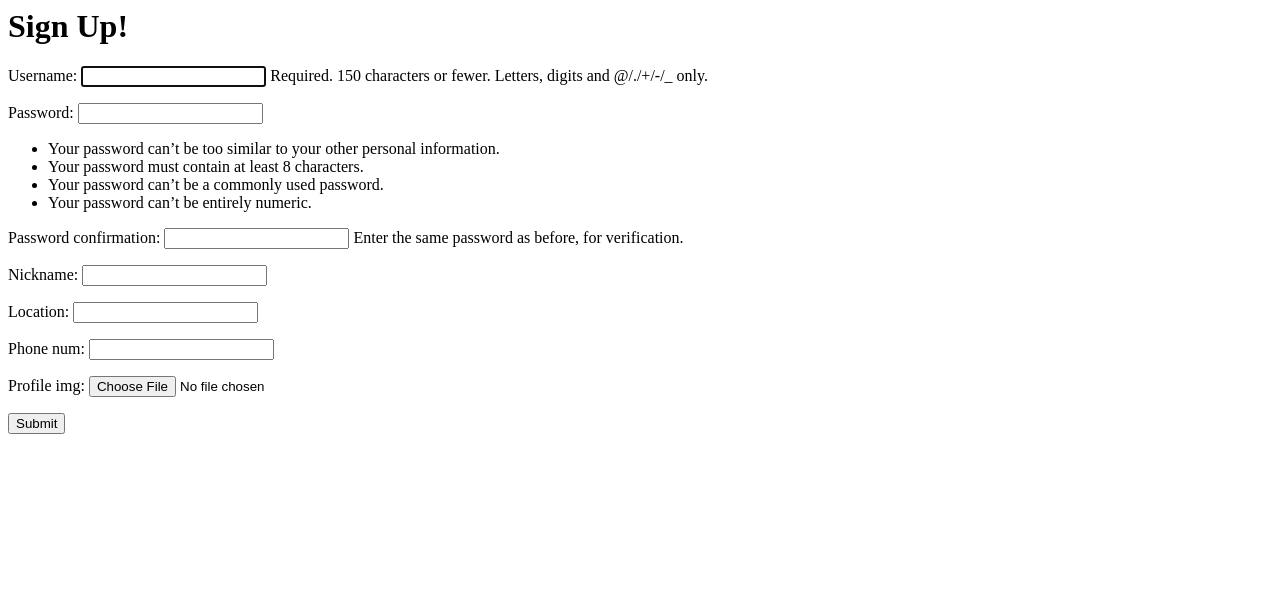
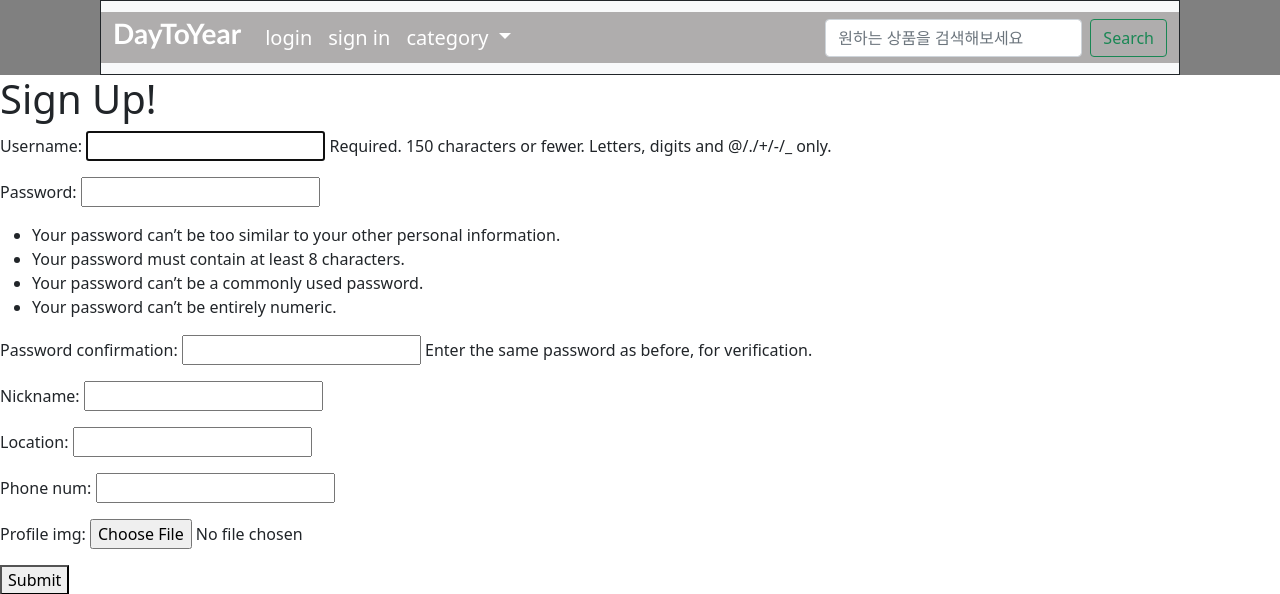
Before and after one commit to likelion-kookmin/Day-to-Year, a Django app: page /accounts/signup/ in a window 1280 px wide. Shown: the top 594 px of the page. Run offline with Django 3.2, Linux system fonts and the light colour scheme.

Commit message:
base.html link connecting

```diff
--- a/day_to_year/accounts/templates/finduser.html
+++ b/day_to_year/accounts/templates/finduser.html
@@ -1,5 +1,10 @@
+{% extends 'base.html' %}
+
+{% block container %}
+
 <form action="" method="POST">
     {%csrf_token%}
     핸드폰 번호:<input type="text" name="phone_num" >
     <button type="submit">Submit</button>
 </form>
+{% endblock %}
--- a/day_to_year/accounts/templates/login.html
+++ b/day_to_year/accounts/templates/login.html
@@ -1,6 +1,6 @@
 {% extends 'base.html' %}
 
-{% block content %}
+{% block container %}
 <h1>Login</h1>
 
 {{ request.user.username}}
--- a/day_to_year/accounts/templates/signup.html
+++ b/day_to_year/accounts/templates/signup.html
@@ -1,4 +1,6 @@
+{% extends 'base.html' %}
 
+{% block container %}
 <h1>Sign Up!</h1>
 
 <form action="{% url 'signup' %}" method="POST"  enctype="multipart/form-data">
@@ -6,3 +8,5 @@
     {{form.as_p}}
     <button type="submit">Submit</button>
 </form>
+
+{% endblock %}
--- a/day_to_year/day_to_year/templates/base.html
+++ b/day_to_year/day_to_year/templates/base.html
@@ -28,17 +28,17 @@
     <header>
     <nav class="navbar navbar-expand-lg navbar-light bg-light" style="background-color: gray; border: solid 1px;">
         <div class="container-fluid" style="background-color: rgb(175, 173, 173);">
-          <a class="navbar-brand" href="#" style="color: white;"><h3><b>DayToYear</b></h3></a>
+          <a class="navbar-brand" href="{%url 'main' %}" style="color: white;"><h3><b>DayToYear</b></h3></a>
           <button class="navbar-toggler" type="button" data-bs-toggle="collapse" data-bs-target="#navbarSupportedContent" aria-controls="navbarSupportedContent" aria-expanded="false" aria-label="Toggle navigation">
             <span class="navbar-toggler-icon"></span>
           </button>
           <div class="collapse navbar-collapse" id="navbarSupportedContent">
             <ul class="navbar-nav me-auto mb-2 mb-lg-0">
               <li class="nav-item">
-                <a class="nav-link active" aria-current="page" href="#" style="color: white;">login</a>
+                <a class="nav-link active" aria-current="page" href="{% url 'login' %}" style="color: white;">login</a>
               </li>
               <li class="nav-item">
-                <a class="nav-link" href="#" style="color: white;">sign in</a>
+                <a class="nav-link" href="{% url 'signup'%}" style="color: white;">sign in</a>
               </li>
               <li class="nav-item dropdown">
                 <a class="nav-link dropdown-toggle" href="#" id="navbarDropdown" role="button" data-bs-toggle="dropdown" aria-expanded="false" style="color: white;">
```
